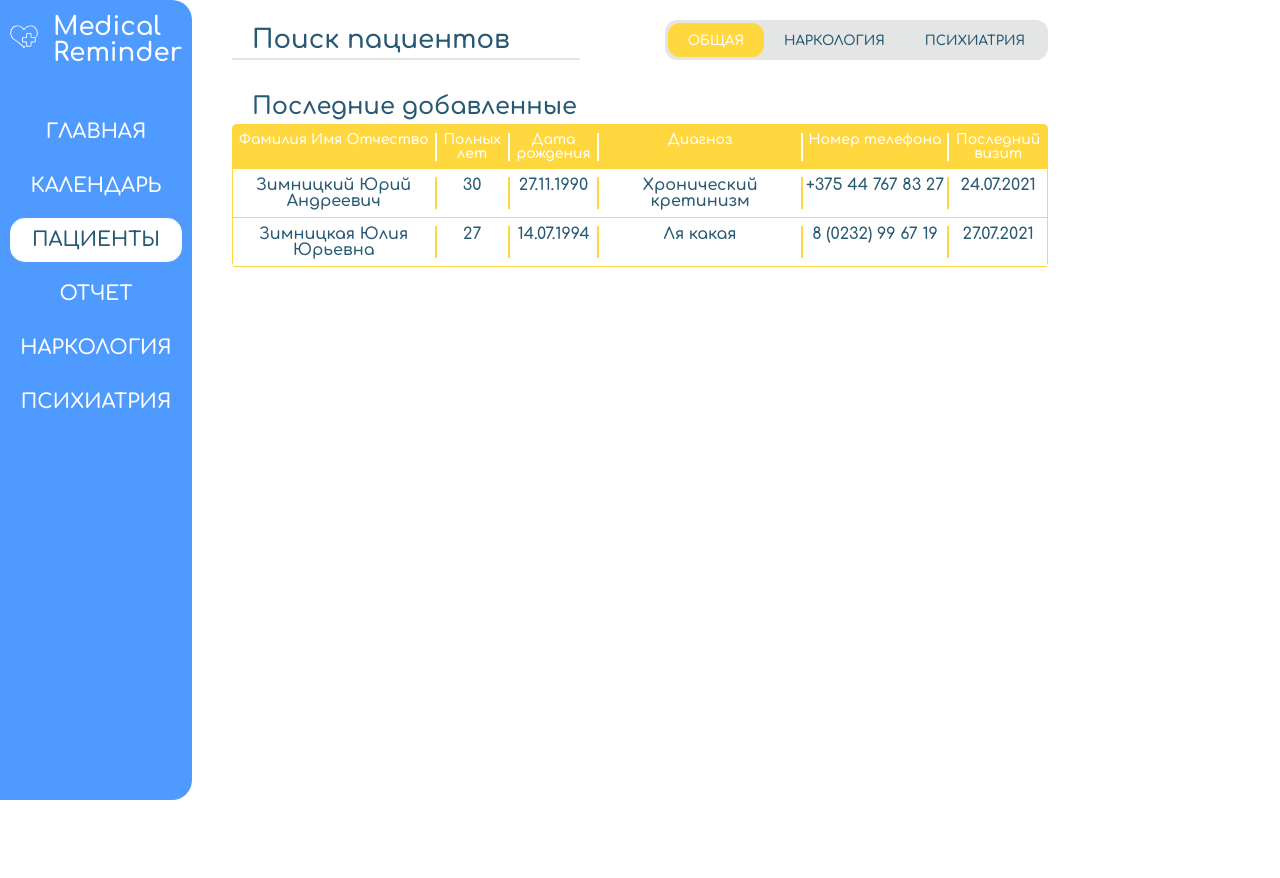
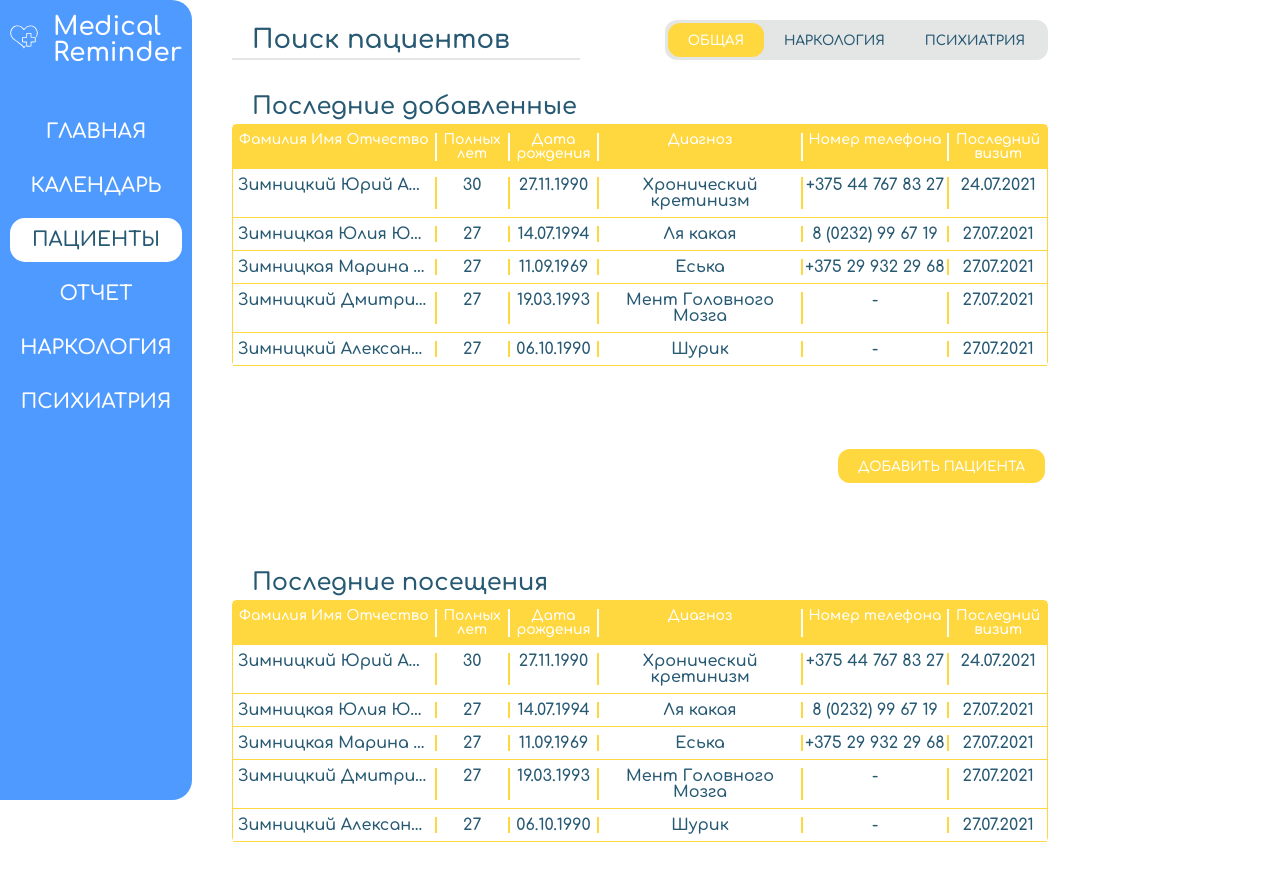
Before and after one commit to ZimnitskiYury/med-service-reminder, a React app: page /patients in a window 1280 px wide. Shown: the top 878 px of the page. Before the commit the page ends 800 px from the top, so only its background shows below. Built offline with nearby package versions, Linux system fonts and the light colour scheme.

Commit message:
Add last visited and menu button

```diff
--- a/package.json
+++ b/package.json
@@ -34,12 +34,13 @@
     "babel-plugin-module-resolver": "^4.1.0",
     "babel-regenerator-runtime": "^6.5.0",
     "css-loader": "^6.2.0",
-    "eslint": "^7.31.0",
+    "eslint": "^7.32.0",
     "eslint-config-airbnb": "^18.2.1",
     "eslint-plugin-import": "^2.23.4",
     "eslint-plugin-jsx-a11y": "^6.4.1",
     "eslint-plugin-react": "^7.24.0",
     "eslint-plugin-react-hooks": "^4.2.0",
+    "eslint-plugin-unicorn": "^34.0.1",
     "file-loader": "^6.2.0",
     "html-webpack-plugin": "^5.3.2",
     "husky": "^7.0.1",
@@ -61,7 +62,7 @@
     "prop-types": "^15.7.2",
     "react": "^17.0.2",
     "react-dom": "^17.0.2",
-    "react-redux": "^7.2.4",
+    "react-query": "^3.19.1",
     "react-router-dom": "^5.2.0",
     "redux": "^4.1.0",
     "redux-devtools-extension": "^2.13.9",
--- a/src/modules/header/components/Header/header.jsx
+++ b/src/modules/header/components/Header/header.jsx
@@ -39,6 +39,7 @@ function CalendarMode() {
     </div>
   );
 }
+
 function SpecializationMode() {
   return (
     <div className={classNames('header__specialization')}>
@@ -72,6 +73,7 @@ function SpecializationMode() {
     </div>
   );
 }
+
 function Search() {
   const { value, onChange } = useInput('');
 
--- /dev/null
+++ b/src/modules/patients/components/MenuPatients/menuPatients.css
@@ -0,0 +1,25 @@
+.menu-patients {
+  display: flex;
+  align-items: center;
+  box-sizing: border-box;
+  height: 40px;
+  margin-left: auto;
+  padding: 0 3px;
+}
+.menu-patients__button {
+  box-sizing: border-box;
+  height: 34px;
+  padding: 0 20px;
+
+  font-family: "Comfortaa", cursive;
+  color: white;
+  text-transform: uppercase;
+
+  background-color: #ffd73f;
+  border: none;
+  border-radius: 12px;
+  outline: none;
+}
+.menu-patients__button:hover {
+  color: #e3582d;
+}
--- /dev/null
+++ b/src/modules/patients/components/MenuPatients/menuPatients.jsx
@@ -0,0 +1,15 @@
+import React from 'react';
+import classNames from 'classnames';
+
+import './menuPatients.css';
+
+
+function MenuPatients() {
+  return (
+    <menu className={classNames('menu-patients')}>
+      <button className={classNames('menu-patients__button')} type="button">Добавить пациента</button>
+    </menu>
+  );
+}
+
+export default MenuPatients;
--- a/src/modules/patients/components/Patients/patients.css
+++ b/src/modules/patients/components/Patients/patients.css
@@ -4,8 +4,10 @@
   padding: 10px 40px;
 
   font-family: "Comfortaa", cursive;
+
+  row-gap: 80px;
 }
-.patients__last-added {
+.patients__table {
   display: flex;
   flex-direction: column;
   box-sizing: border-box;
@@ -15,13 +17,13 @@
   border-bottom: none;
   border-radius: 5px;
 }
-.patients__last-added-title {
+.patients__table-title {
   padding: 5px 20px;
 
   font-size: 24px;
   color: #275973;
 }
-.patients__last-added-header {
+.patients__table-header {
   display: flex;
   flex-direction: row;
   justify-content: center;
@@ -33,35 +35,35 @@
 
   background-color: #ffd73f;
 }
-.patients__last-added-credentials {
+.patients__table-credentials {
   width: 25%;
 
   border-right: 2px solid #ffffff;
 }
-.patients__last-added-age {
+.patients__table-age {
   width: 9%;
 
   border-right: 2px solid #ffffff;
 }
-.patients__last-added-birthdate {
+.patients__table-birthdate {
   width: 11%;
 
   border-right: 2px solid #ffffff;
 }
-.patients__last-added-diagnosis {
+.patients__table-diagnosis {
   width: 25%;
 
   border-right: 2px solid #ffffff;
 }
-.patients__last-added-phone {
+.patients__table-phone {
   width: 18%;
 
   border-right: 2px solid #ffffff;
 }
-.patients__last-added-visit {
+.patients__table-visit {
   width: 12%;
 }
-.last-added__patient {
+.patient {
   display: flex;
   flex-direction: row;
   justify-content: center;
@@ -74,31 +76,36 @@
   background-color: #ffffff;
   border-bottom: 1px solid #ffd73f;
 }
-.last-added__patient-credentials {
+.patient__credentials {
+  width: 25%;
+  padding: 0 5px;
+  overflow: hidden;
+
+  white-space: nowrap;
+  text-overflow: ellipsis;
+
+  border-right: 2px solid #ffd73f;
+}
+.patient__age {
+  width: 9%;
+
+  border-right: 2px solid #ffd73f;
+}
+.patient__birthdate {
+  width: 11%;
+
+  border-right: 2px solid #ffd73f;
+}
+.patient__diagnosis {
   width: 25%;
 
   border-right: 2px solid #ffd73f;
 }
-.last-added__patient-age {
-  width: 9%;
-
-  border-right: 2px solid #ffd73f;
-}
-.last-added__patient-birthdate {
-  width: 11%;
-
-  border-right: 2px solid #ffd73f;
-}
-.last-added__patient-diagnosis {
-  width: 25%;
-
-  border-right: 2px solid #ffd73f;
-}
-.last-added__patient-phone {
+.patient__phone {
   width: 18%;
 
   border-right: 2px solid #ffd73f;
 }
-.last-added__patient-visit {
+.patient__visit {
   width: 12%;
 }
--- a/src/modules/patients/components/Patients/patients.jsx
+++ b/src/modules/patients/components/Patients/patients.jsx
@@ -4,9 +4,10 @@ import PropTypes from 'prop-types';
 import classNames from 'classnames';
 
 import './patients.css';
+import MenuPatients from 'modules/patients/components/MenuPatients/menuPatients';
 
 
-const patientTemp = [
+const patientTemporary = [
   {
     credentials: 'Зимницкий Юрий Андреевич',
     age: 30,
@@ -23,44 +24,84 @@ const patientTemp = [
     phone: '8 (0232) 99 67 19',
     visit: '27.07.2021',
   },
+  {
+    credentials: 'Зимницкая Марина Иосифовна',
+    age: 27,
+    birthdate: '11.09.1969',
+    diagnosis: 'Еська',
+    phone: '+375 29 932 29 68',
+    visit: '27.07.2021',
+  },
+  {
+    credentials: 'Зимницкий Дмитрий Андреевич',
+    age: 27,
+    birthdate: '19.03.1993',
+    diagnosis: 'Мент Головного Мозга',
+    phone: '-',
+    visit: '27.07.2021',
+  },
+  {
+    credentials: 'Зимницкий Александр Великий Генадьевич',
+    age: 27,
+    birthdate: '06.10.1990',
+    diagnosis: 'Шурик',
+    phone: '-',
+    visit: '27.07.2021',
+  },
 ];
 
-function LastAdded({ patient }) {
+function PatientsTable({ id, name }) {
   return (
-    <div className={classNames('last-added__patient')}>
-      <div className={classNames('last-added__patient-credentials')}>{patient.credentials}</div>
-      <div className={classNames('last-added__patient-age')}>{patient.age}</div>
-      <div className={classNames('last-added__patient-birthdate')}>{patient.birthdate}</div>
-      <div className={classNames('last-added__patient-diagnosis')}>{patient.diagnosis}</div>
-      <div className={classNames('last-added__patient-phone')}>{patient.phone}</div>
-      <div className={classNames('last-added__patient-visit')}>{patient.visit}</div>
+    <div>
+      <p className={classNames('patients__table-title')}>{name}</p>
+      <ul id={id} className={classNames('patients__table')}>
+        <div className={classNames('patients__table-header')}>
+          <div className={classNames('patients__table-credentials')}>Фамилия Имя Отчество</div>
+          <div className={classNames('patients__table-age')}>Полных лет</div>
+          <div className={classNames('patients__table-birthdate')}>Дата рождения</div>
+          <div className={classNames('patients__table-diagnosis')}>Диагноз</div>
+          <div className={classNames('patients__table-phone')}>Номер телефона</div>
+          <div className={classNames('patients__table-visit')}>Последний визит</div>
+        </div>
+        {
+        patientTemporary.map((
+          patient, index,
+        ) => <Patient key={index} patient={patient} />)
+
+        }
+      </ul>
     </div>
   );
 }
+
+function Patient({ patient }) {
+  return (
+    <li className={classNames('patient')}>
+      <div className={classNames('patient__credentials')}>{patient.credentials}</div>
+      <div className={classNames('patient__age')}>{patient.age}</div>
+      <div className={classNames('patient__birthdate')}>{patient.birthdate}</div>
+      <div className={classNames('patient__diagnosis')}>{patient.diagnosis}</div>
+      <div className={classNames('patient__phone')}>{patient.phone}</div>
+      <div className={classNames('patient__visit')}>{patient.visit}</div>
+    </li>
+  );
+}
+
 function Patients() {
   return (
     <section className={classNames('patients')}>
-      <p className={classNames('patients__last-added-title')}>Последние добавленные</p>
-      <div id="last-added" className={classNames('patients__last-added')}>
-        <div className={classNames('patients__last-added-header')}>
-          <div className={classNames('patients__last-added-credentials')}>Фамилия Имя Отчество</div>
-          <div className={classNames('patients__last-added-age')}>Полных лет</div>
-          <div className={classNames('patients__last-added-birthdate')}>Дата рождения</div>
-          <div className={classNames('patients__last-added-diagnosis')}>Диагноз</div>
-          <div className={classNames('patients__last-added-phone')}>Номер телефона</div>
-          <div className={classNames('patients__last-added-visit')}>Последний визит</div>
-        </div>
-        {
-          patientTemp.map((
-            patient, index,
-          ) => <LastAdded key={index} patient={patient} />)
-        }
-      </div>
+      <PatientsTable name="Последние добавленные" id="last-added" />
+      <MenuPatients />
+      <PatientsTable name="Последние посещения" id="last-visited" />
     </section>
   );
 }
 
-LastAdded.propTypes = {
+PatientsTable.propTypes = {
+  id: PropTypes.string.isRequired,
+  name: PropTypes.string.isRequired,
+};
+Patient.propTypes = {
   patient: PropTypes.shape({
     credentials: PropTypes.string.isRequired,
     age: PropTypes.number.isRequired,
--- a/src/modules/sidebar/components/Sidebar/sidebar.jsx
+++ b/src/modules/sidebar/components/Sidebar/sidebar.jsx
@@ -15,6 +15,7 @@ function Logo() {
     </div>
   );
 }
+
 function Sidebar() {
   return (
     <section className={classNames('sidebar')}>
```
Also changed, not shown: .eslintrc.js, 1 other file (tests, documents, lock files or other folders).
